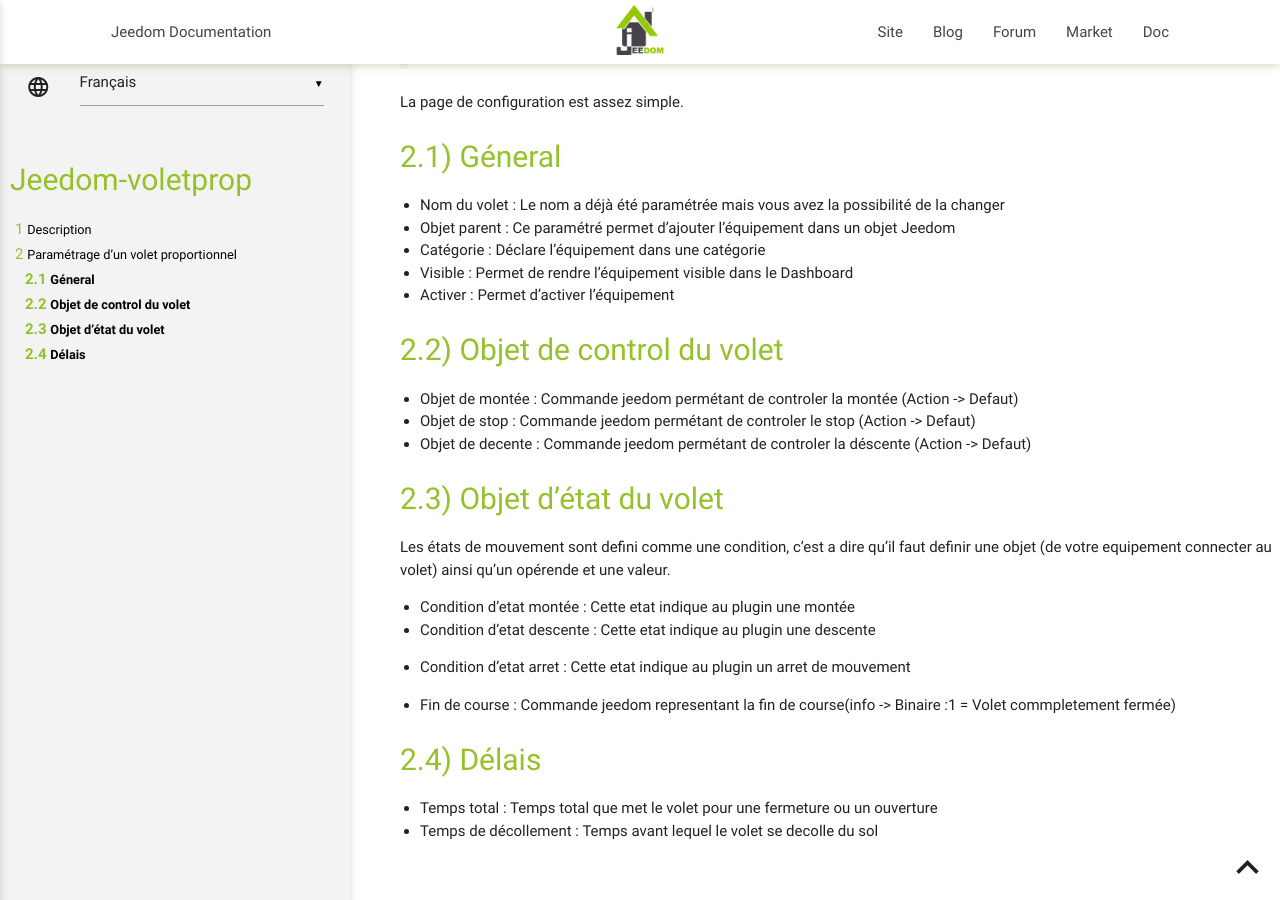
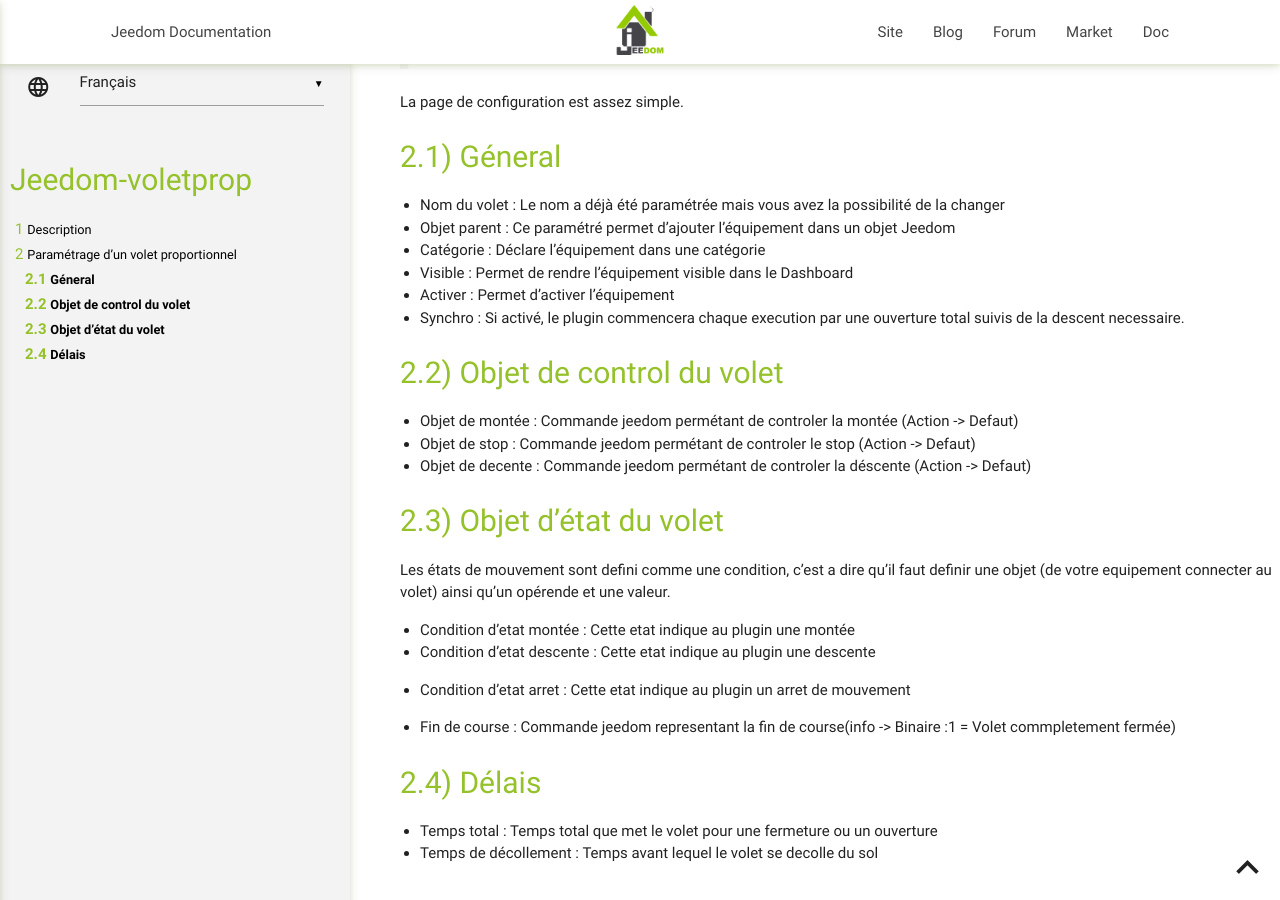
Before and after one commit to mika-nt28/Jeedom-voletProp, a Jekyll site: the page built from docs/fr_FR/index.md, in a window 1280 px wide and 900 px high, scrolled down 666 px. Built offline with Jekyll 4.4.1, drawn with Linux system fonts in a browser that asks for light colours; our own code applies the rules of GitHub Pages for plain Markdown files.

Commit message:
Update index.md

```diff
--- a/docs/fr_FR/index.md
+++ b/docs/fr_FR/index.md
@@ -17,6 +17,7 @@ Géneral
 * Catégorie : Déclare l'équipement dans une catégorie
 * Visible : Permet de rendre l'équipement visible dans le Dashboard
 * Activer : Permet d'activer l'équipement
+* Synchro : Si activé, le plugin commencera chaque execution par une ouverture total suivis de la descent necessaire.
 
 Objet de control du volet
 ---
```
